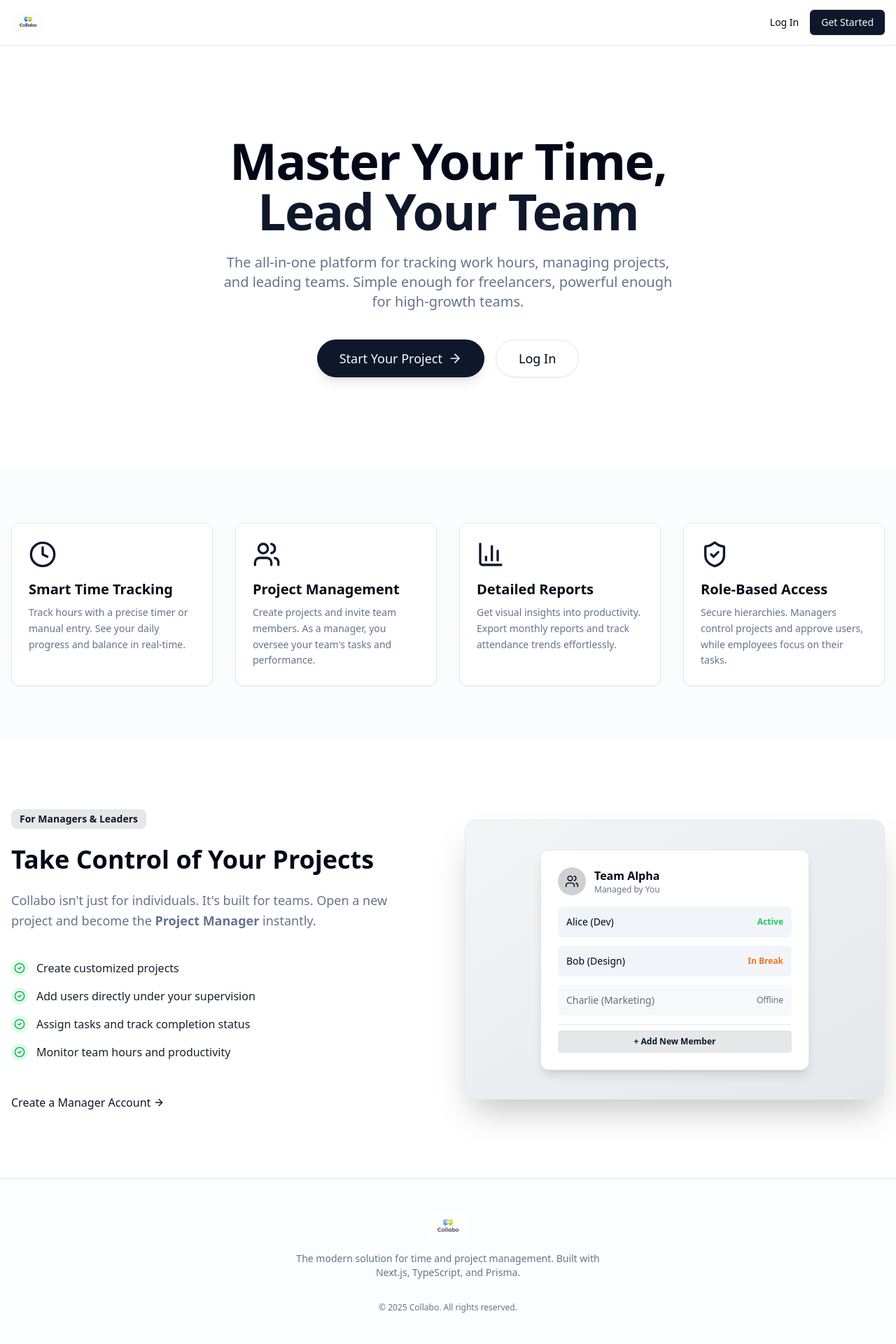
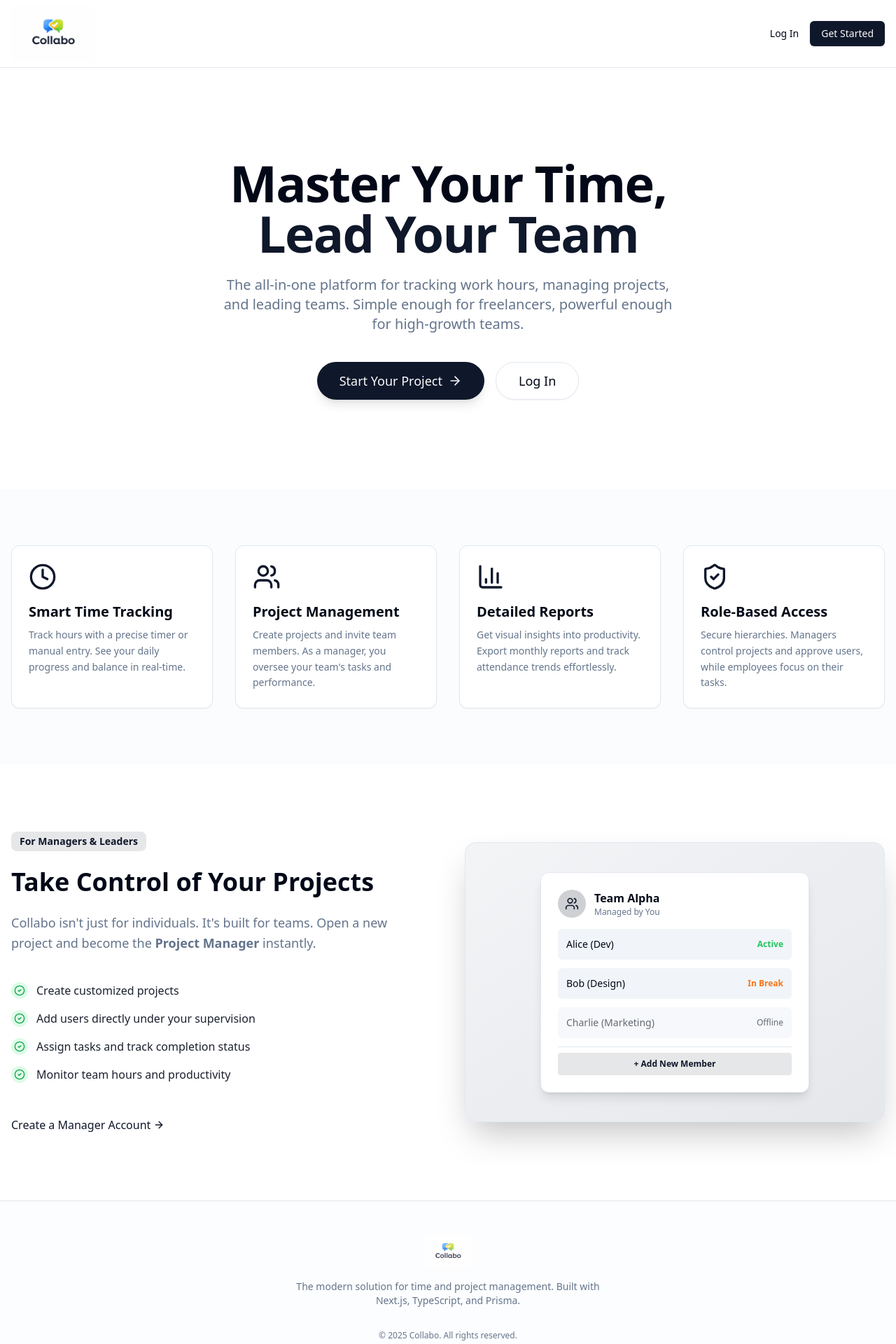
Before and after one commit to AmnonHalili/timetracker, a Next.js app: page / in a window 1280 px wide. Shown: the top 1920 px of the page at 70% size. Built offline with nearby package versions, Linux system fonts and the light colour scheme; no server answers.

Commit message:
Increase logo size in navbar and footer
Updated the logo dimensions and container heights in both the main page and Navbar component to improve visibility and consistency across the site.

```diff
--- a/app/page.tsx
+++ b/app/page.tsx
@@ -19,9 +19,9 @@ export default async function Home() {
     <div className="min-h-screen bg-background text-foreground">
       {/* Navbar / Header */}
       <nav className="border-b bg-background/95 backdrop-blur supports-[backdrop-filter]:bg-background/60 sticky top-0 z-50">
-        <div className="container mx-auto px-4 h-16 flex items-center justify-between">
+        <div className="container mx-auto px-4 h-24 flex items-center justify-between">
           <div className="flex items-center gap-2">
-            <img src="/logo.png" alt="Collabo Logo" width={100} height={32} className="h-8 w-auto" />
+            <img src="/logo.png" alt="Collabo Logo" width={200} height={80} className="h-20 w-auto" />
           </div>
           <div className="flex items-center gap-4">
             <a href="/login" className="text-sm font-medium hover:text-primary transition-colors">
@@ -151,7 +151,7 @@ export default async function Home() {
       <footer className="border-t py-12 bg-muted/20">
         <div className="container mx-auto px-4 text-center">
           <div className="flex justify-center mb-4">
-            <img src="/logo.png" alt="Collabo Logo" width={120} height={40} className="h-10 w-auto opacity-80" />
+            <img src="/logo.png" alt="Collabo Logo" width={150} height={48} className="h-12 w-auto opacity-80" />
           </div>
           <p className="text-muted-foreground text-sm mb-8 max-w-md mx-auto">
             The modern solution for time and project management.
--- a/components/layout/Navbar.tsx
+++ b/components/layout/Navbar.tsx
@@ -32,7 +32,7 @@ export function Navbar() {
             <div className="flex h-16 items-center px-4 container mx-auto">
                 <div className="mr-8 hidden md:flex">
                     <Link href="/dashboard" className="flex items-center gap-2">
-                        <Image src="/logo.png" alt="Collabo Logo" width={90} height={28} className="h-7 w-auto" priority />
+                        <Image src="/logo.png" alt="Collabo Logo" width={120} height={40} className="h-10 w-auto" priority />
                     </Link>
                 </div>
                 <nav className="flex items-center space-x-4 lg:space-x-6 mx-6">
```
